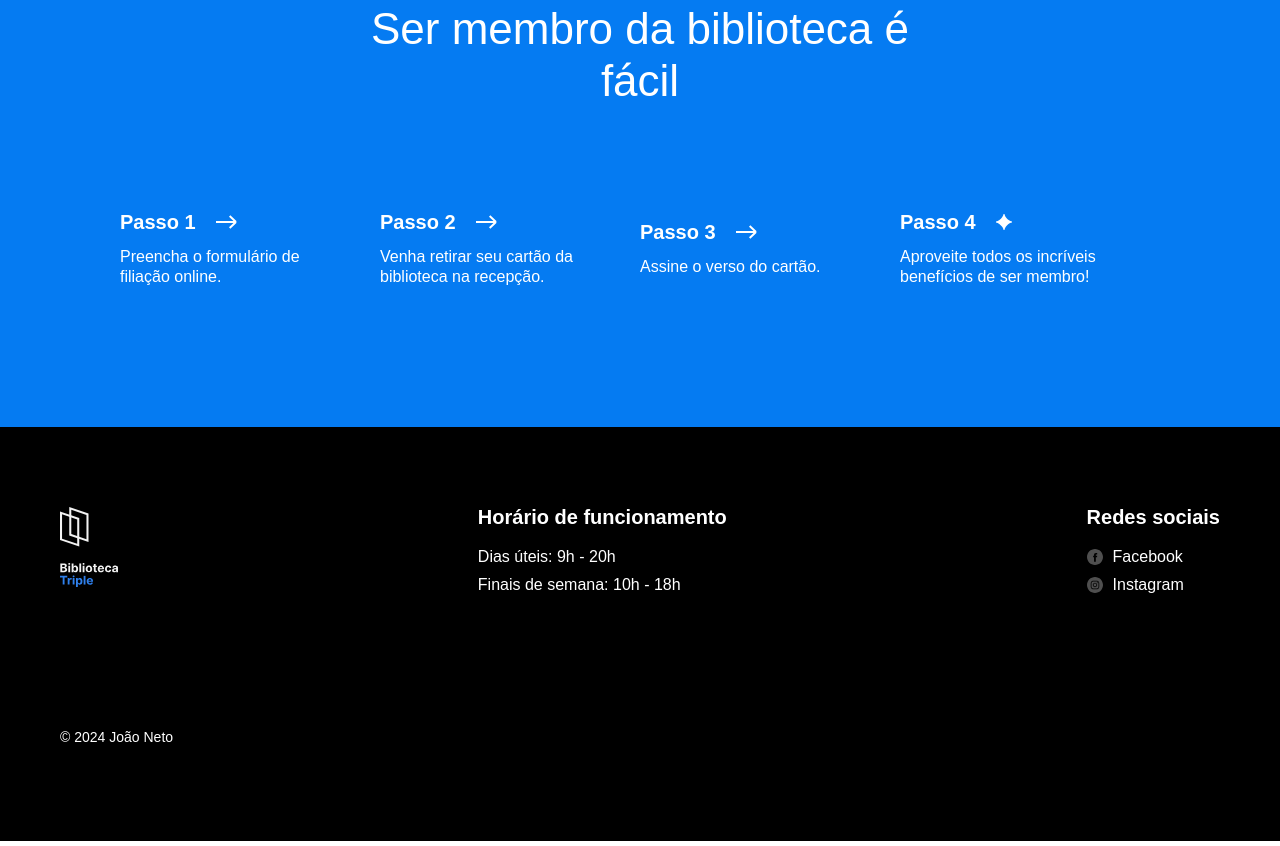
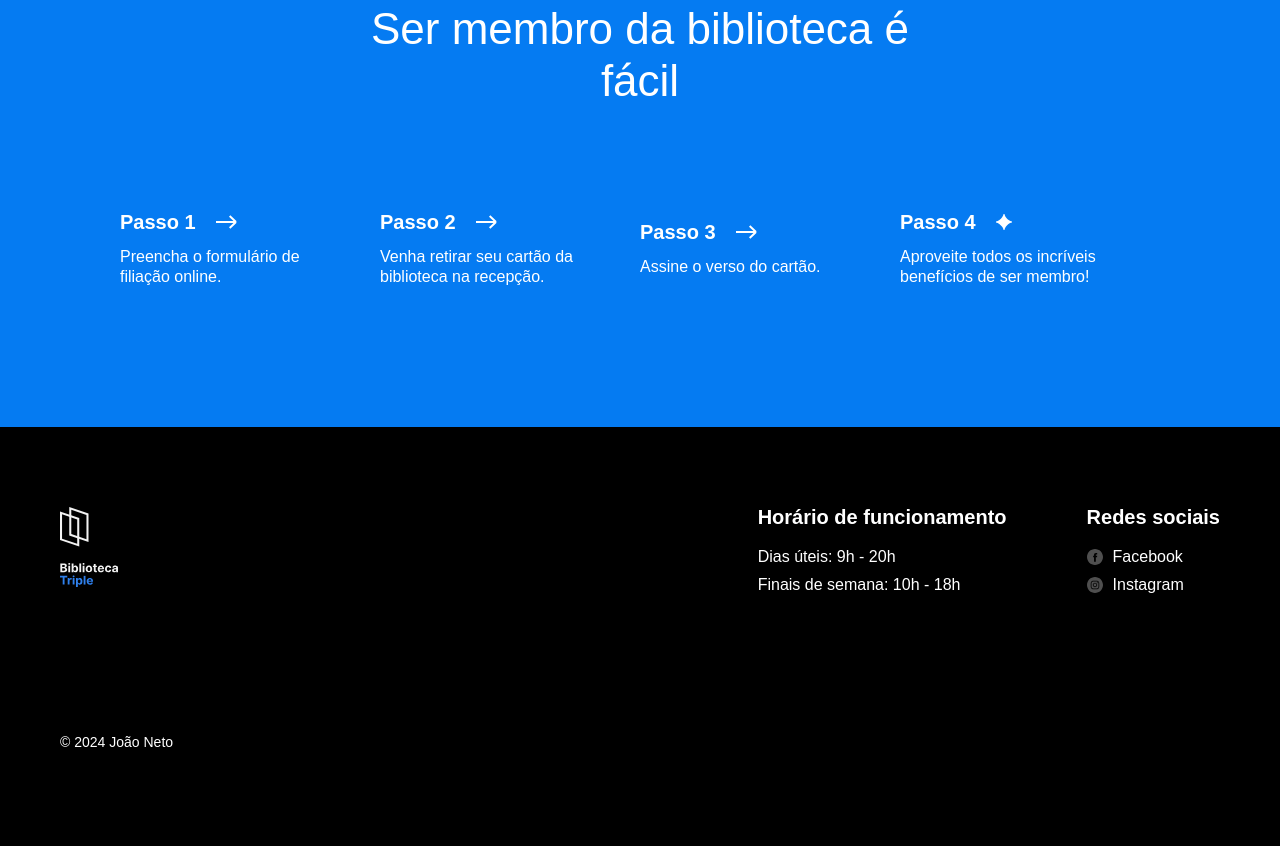
Before and after one commit to jb-ptt/web_project_library, a plain HTML site: page index.html in a window 1280 px wide. Shown: the part 3087-3933 px from the top of the page. Drawn offline with Linux system fonts and the light colour scheme.

Commit message:
project end

```diff
--- a/index.html
+++ b/index.html
@@ -274,14 +274,14 @@
             <img src="images/logo_white.svg" alt="Logo" class="footer__logo" />
           </div>
 
-          <div class="footer__column-content_hours">
+          <div class="footer__column footer__column_content_hours">
             <h2 class="footer__column-heading">Horário de funcionamento</h2>
             <ul class="footer__list">
               <li class="footer__list-item">Dias úteis: 9h - 20h</li>
               <li class="footer__list-item">Finais de semana: 10h - 18h</li>
             </ul>
           </div>
-          <div class="footer__column-content_social">
+          <div class="footer__column footer__column_content_social">
             <h2 class="footer__column-heading">Redes sociais</h2>
             <ul class="footer__list">
               <li class="footer__list-item">
--- a/styles/style.css
+++ b/styles/style.css
@@ -345,25 +345,18 @@
 }
 .footer__columns {
   display: flex;
-  justify-content: space-between;
   align-items: flex-start;
 }
 
 .footer__column {
-  display: flex;
-  flex-direction: column;
 }
 
 .footer__column_content_hours {
-  display: flex;
-  flex-direction: column;
-  align-items: flex-start;
+  margin-left: auto;
 }
 
 .footer__column_content_social {
-  display: flex;
-  flex-direction: column;
-  align-items: flex-start;
+  margin-left: 80px;
 }
 .footer__logo {
   height: 80px;
```
